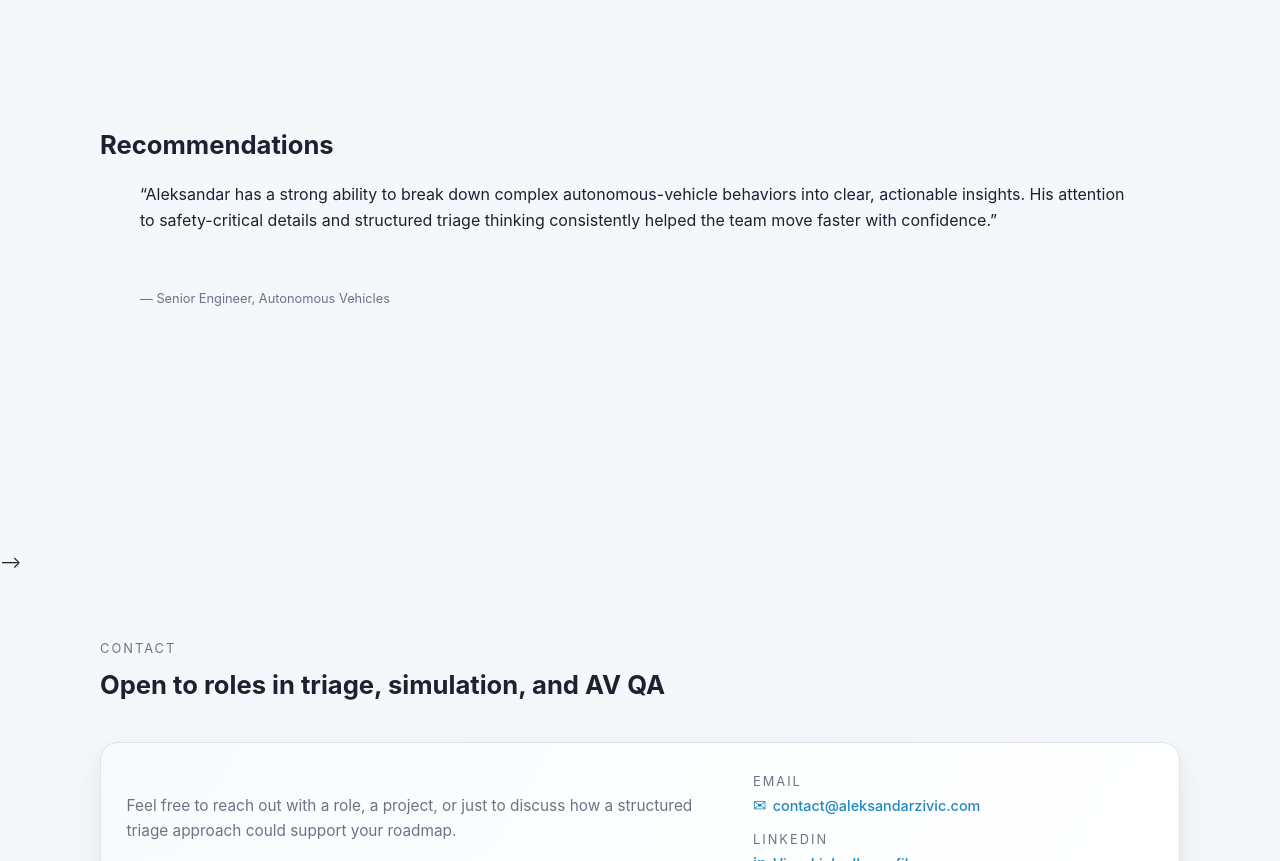
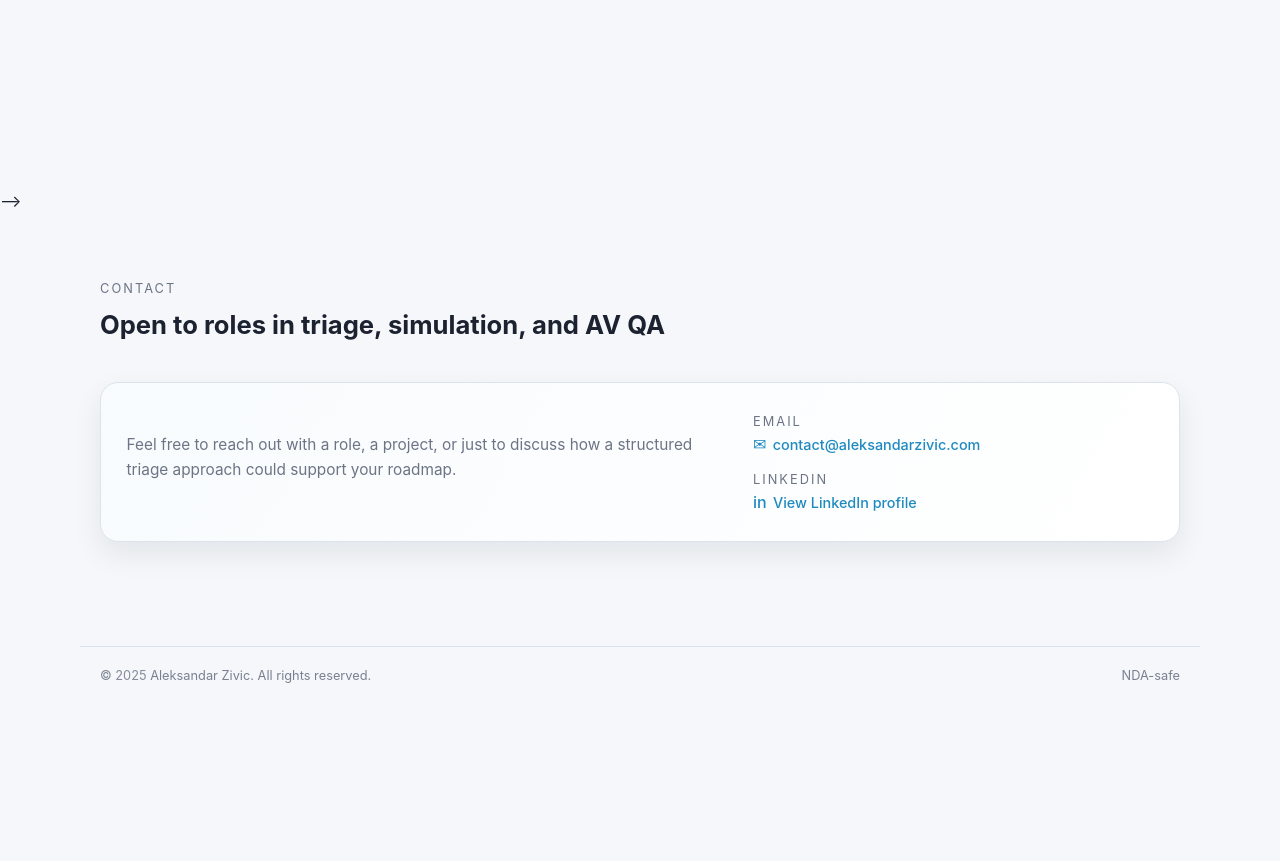
Before and after one commit to aleksandarzivic/portfolio, a plain HTML site: page index.html in a window 1280 px wide. Shown: the part 5161-6022 px from the top of the page. After the commit the page ends 5880 px from the top, so only its background shows below. Drawn offline with Linux system fonts and the light colour scheme.

Commit message:
Update index.html

```diff
--- a/index.html
+++ b/index.html
@@ -2024,21 +2024,6 @@ The planner reacted conservatively, triggering a harsh brake before the track di
   </div>
 </section>
 
-		<!-- Recommendations -->
-<section id="recommendations" class="section recommendations">
-  <div class="container">
-    <h2 class="section-title">Recommendations</h2>
-
-    <blockquote class="recommendation-quote">
-      <p>
-        “Aleksandar has a strong ability to break down complex autonomous-vehicle behaviors
-        into clear, actionable insights. His attention to safety-critical details and
-        structured triage thinking consistently helped the team move faster with confidence.”
-      </p>
-      <footer>— Senior Engineer, Autonomous Vehicles</footer>
-    </blockquote>
-  </div>
-</section>
 
 <!-- Contact -->
 <section id="contact" class="section contact">
```
